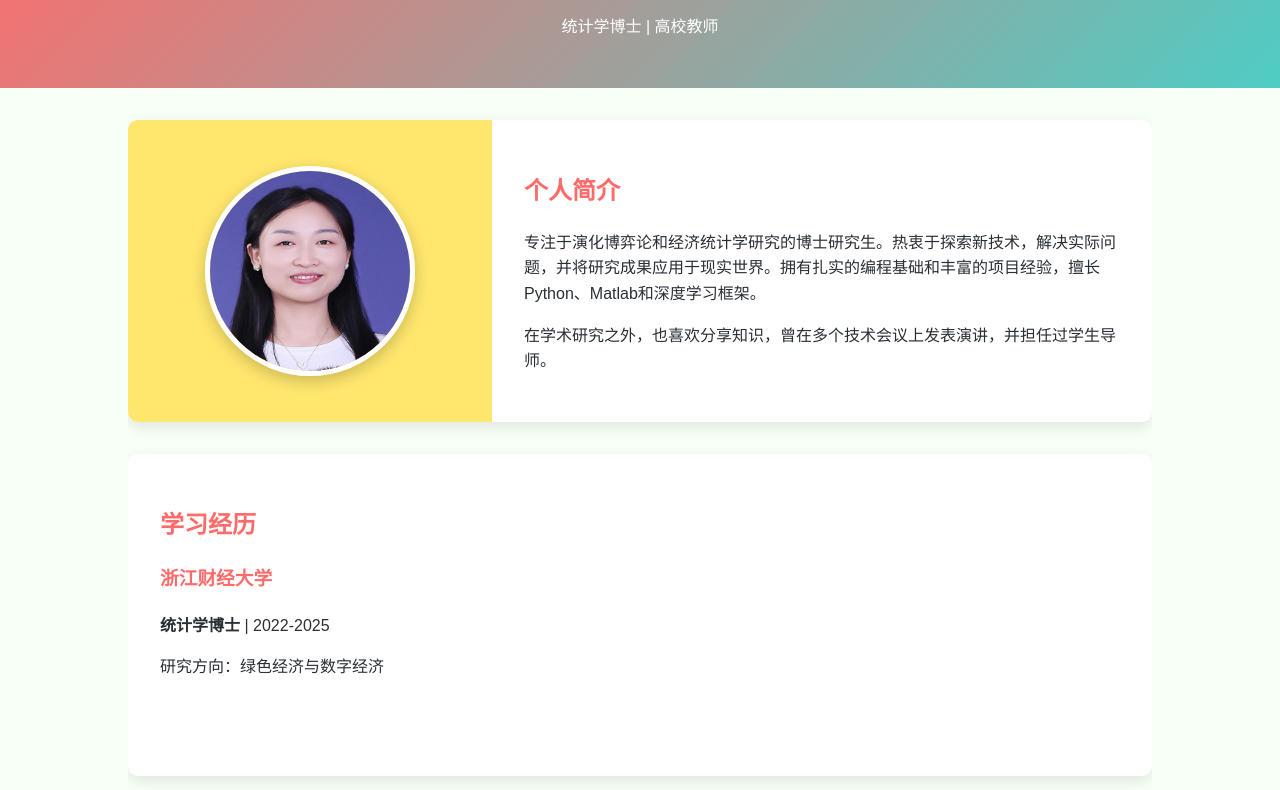
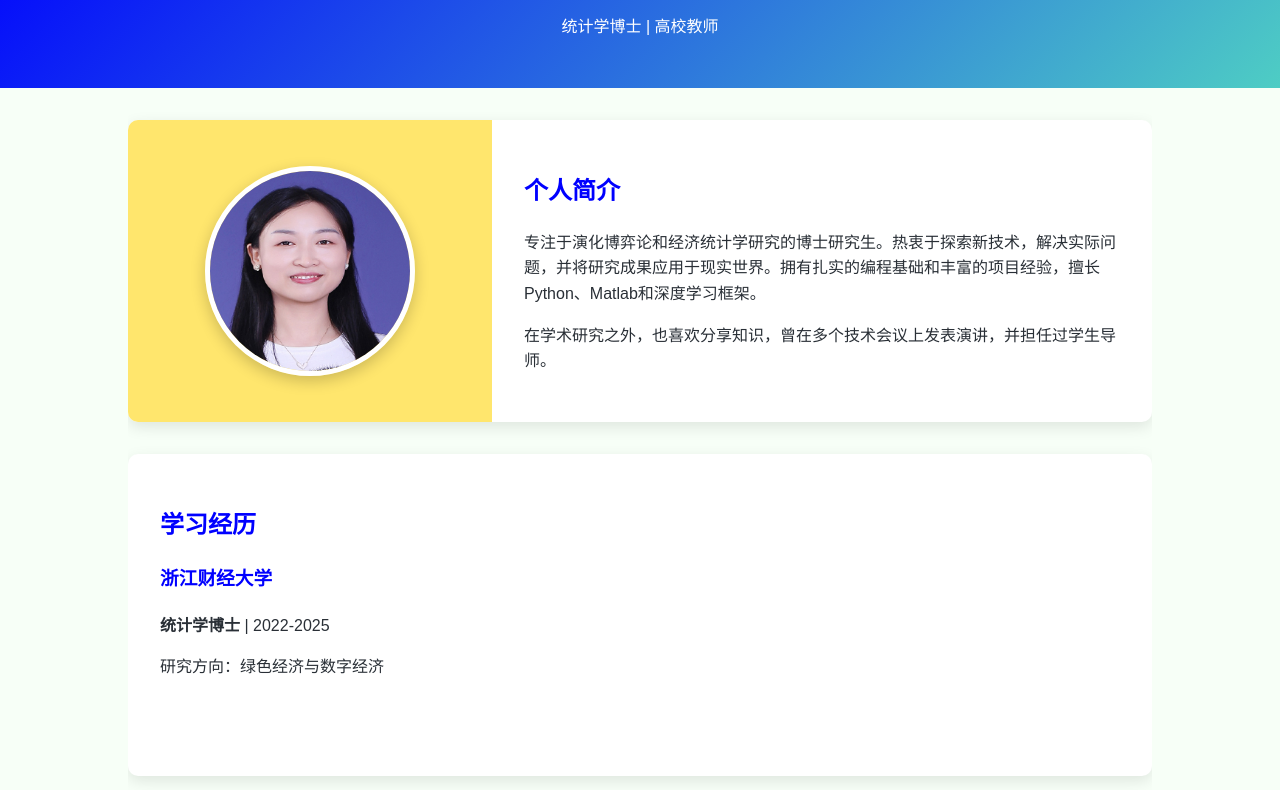
Before and after one commit to JiaLQ/Personalhomepage, a plain HTML site: page index.html in a window 1280 px wide. Shown: the part 112-902 px from the top of the page. Drawn offline with Linux system fonts and the light colour scheme.

Commit message:
Update index.html

```diff
--- a/index.html
+++ b/index.html
@@ -7,7 +7,7 @@
     <title>我的个人主页</title>
     <style>
         :root {
-            --primary: #FF6B6B;
+            --primary:  #0000FF;
             --secondary: #4ECDC4;
             --accent: #FFE66D;
             --dark: #292F36;
```
